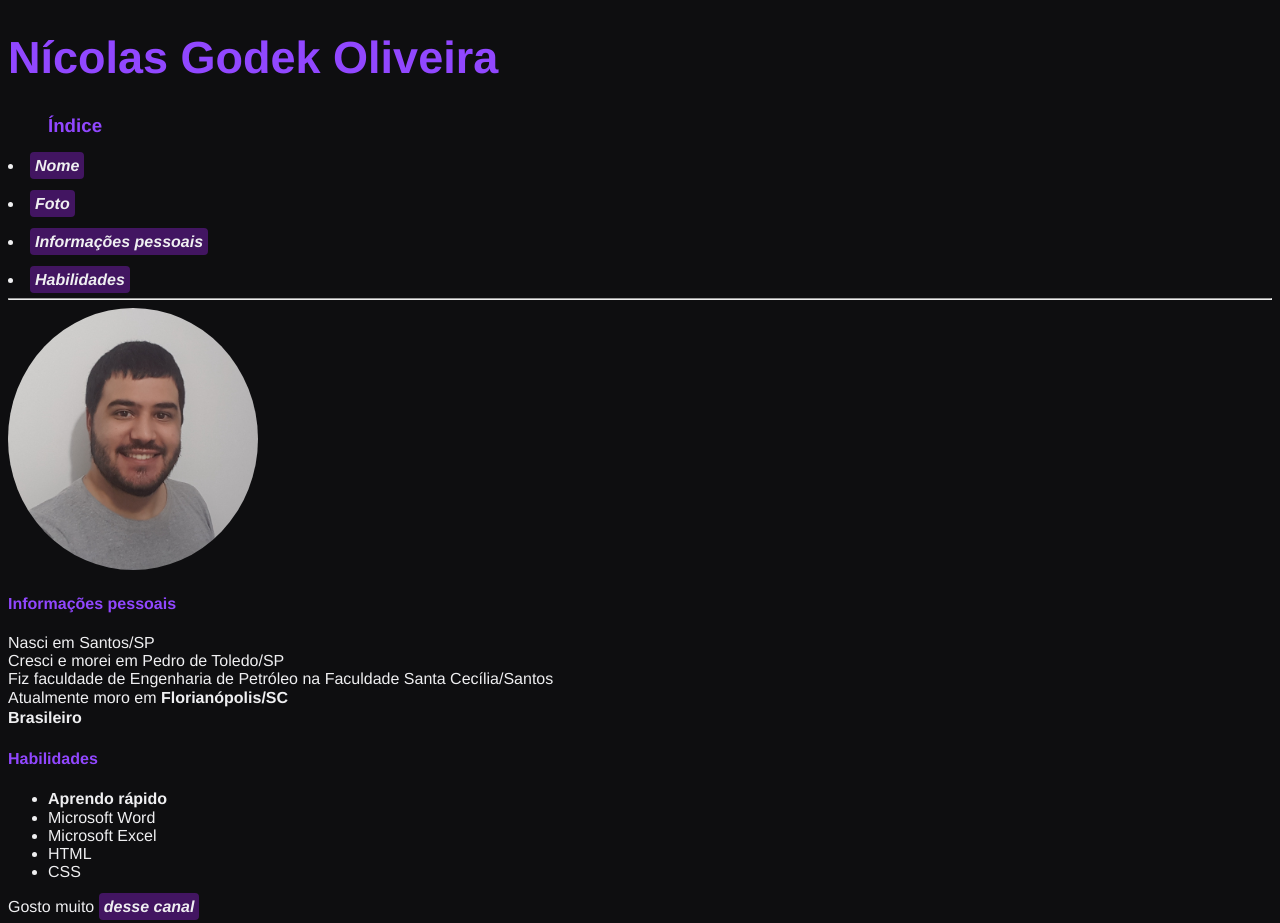
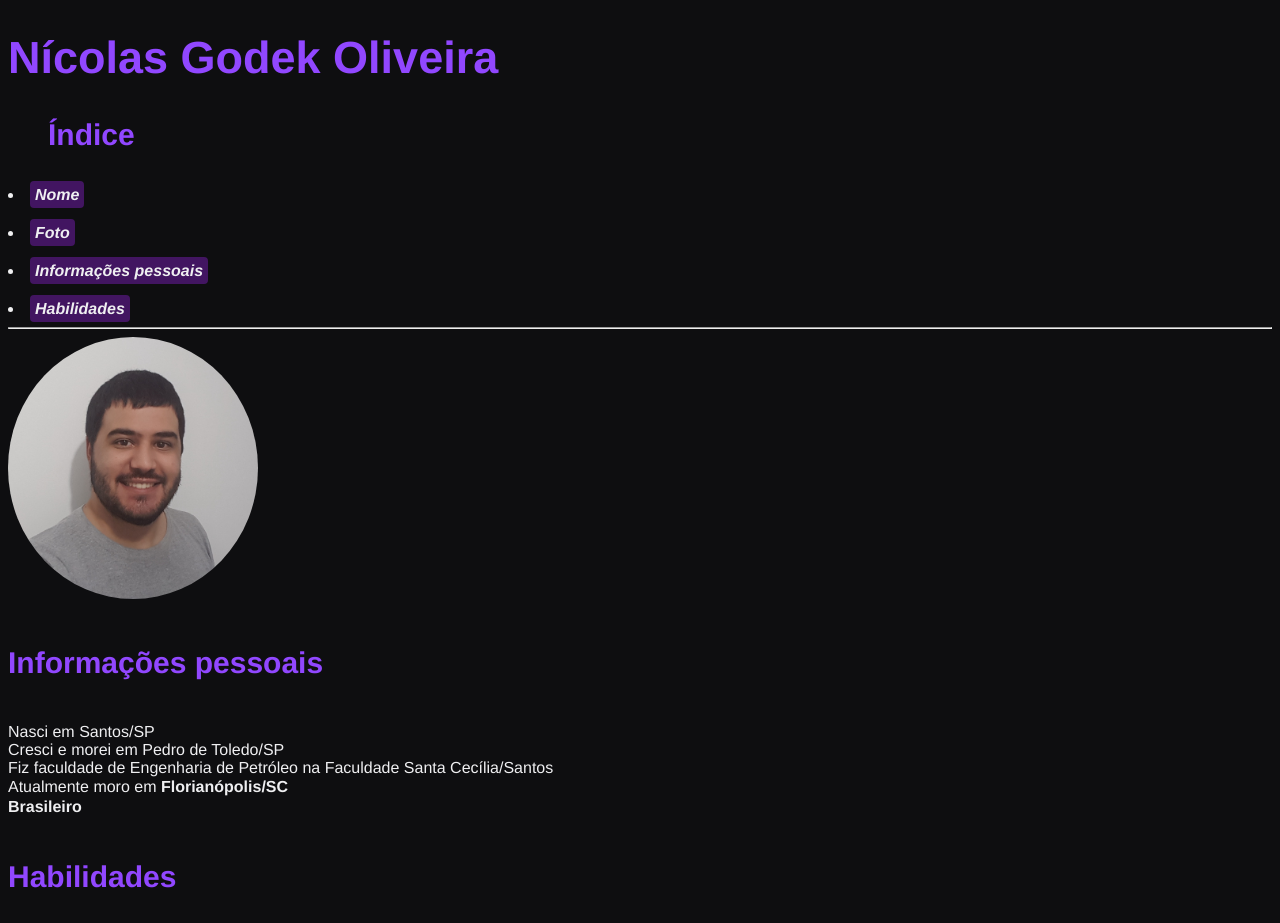
Before and after one commit to NicolasGodek/nicolasgodek.github.io, a plain HTML site: page index.html in a window 1280 px wide. Shown: the top 923 px of the page. Drawn offline with Linux system fonts and the light colour scheme.

Commit message:
correções no tamanho do título

```diff
--- a/index.html
+++ b/index.html
@@ -33,13 +33,17 @@
         strong{
         font-size: 16px;
         line-height: 20px;
-        font-weight: 900;
+        }
+        .titulo-secundario{
+        line-height: 40px;
+        font-weight: 700;
+        font-size: 30px;
         }
     </style>
 </head>
 <body>
     <h1 class='cor-principal titulo-principal' id=Nome>Nícolas Godek Oliveira</h1>
-    <h3 class='cor-principal'><ul>Índice</h3>
+    <h3 class='cor-principal titulo-secundario'><ul>Índice</h3>
         <li><a class="link" href= "#Nome"><em>Nome</em></a></li>
         <br><li><a class="link" href= eu.jpg target="_blank" ><em>Foto</em></a></li>
         <br><li><a class="link" href= "#informacao"><em>Informações pessoais</em></a></li>
@@ -47,11 +51,11 @@
     </ul>
     <hr>
     <img class="foto"src="eu.jpg" alt="eu sorrindo" width="250px">
-    <h4 class='cor-principal'id="informacao">Informações pessoais</h4>
+    <h4 class='cor-principal titulo-secundario'id="informacao">Informações pessoais</h4>
     <p>Nasci em Santos/SP<br>Cresci e morei em Pedro de Toledo/SP
     <br>Fiz faculdade de Engenharia de Petróleo na Faculdade Santa Cecília/Santos<br>
     Atualmente moro em <strong>Florianópolis/SC</strong><br><strong>Brasileiro</strong></p>
-    <h4 class='cor-principal' id="h">Habilidades</h3>
+    <h4 class='cor-principal titulo-secundario' id="h">Habilidades</h3>
     <ul>
         <li><strong>Aprendo rápido</strong></li>
         <li>Microsoft Word</li>
```
